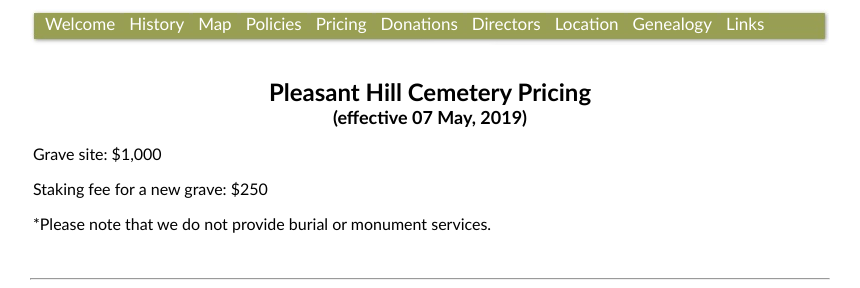
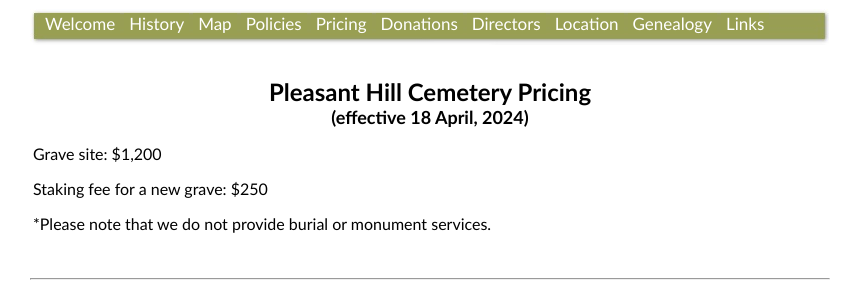
Before and after one commit to avondohren/pleasanthillomaha, a Jekyll site: the page built from pricing.html, in a window 1280 px wide. Shown: the part 131-419 px from the top of the page, without its empty margins (210-1070 px from the left). Built offline with Jekyll 4.4.1, drawn with Linux system fonts in a browser that asks for light colours; Markdown is read by kramdown in place of the engine named in the settings.

Commit message:
Update pricing.html
Updates from board meeting on 4/19/24

```diff
--- a/pricing.html
+++ b/pricing.html
@@ -5,8 +5,8 @@ title: Pricing
 
 <div class="Text">
 	<h1 style="margin:1em 0 0 0;">Pleasant Hill Cemetery Pricing</h1>
-	<h2 style="padding:0 0 0 0; margin:0 0 0 0;">(effective 07 May, 2019)</h2>
-	<p>Grave site:                   $1,000</p>
+	<h2 style="padding:0 0 0 0; margin:0 0 0 0;">(effective 18 April, 2024)</h2>
+	<p>Grave site:                   $1,200</p>
 	<p>Staking fee for a new grave:  $250</p>
 	<p>*Please note that we do not provide burial or monument services.</p>
 </div>
```
